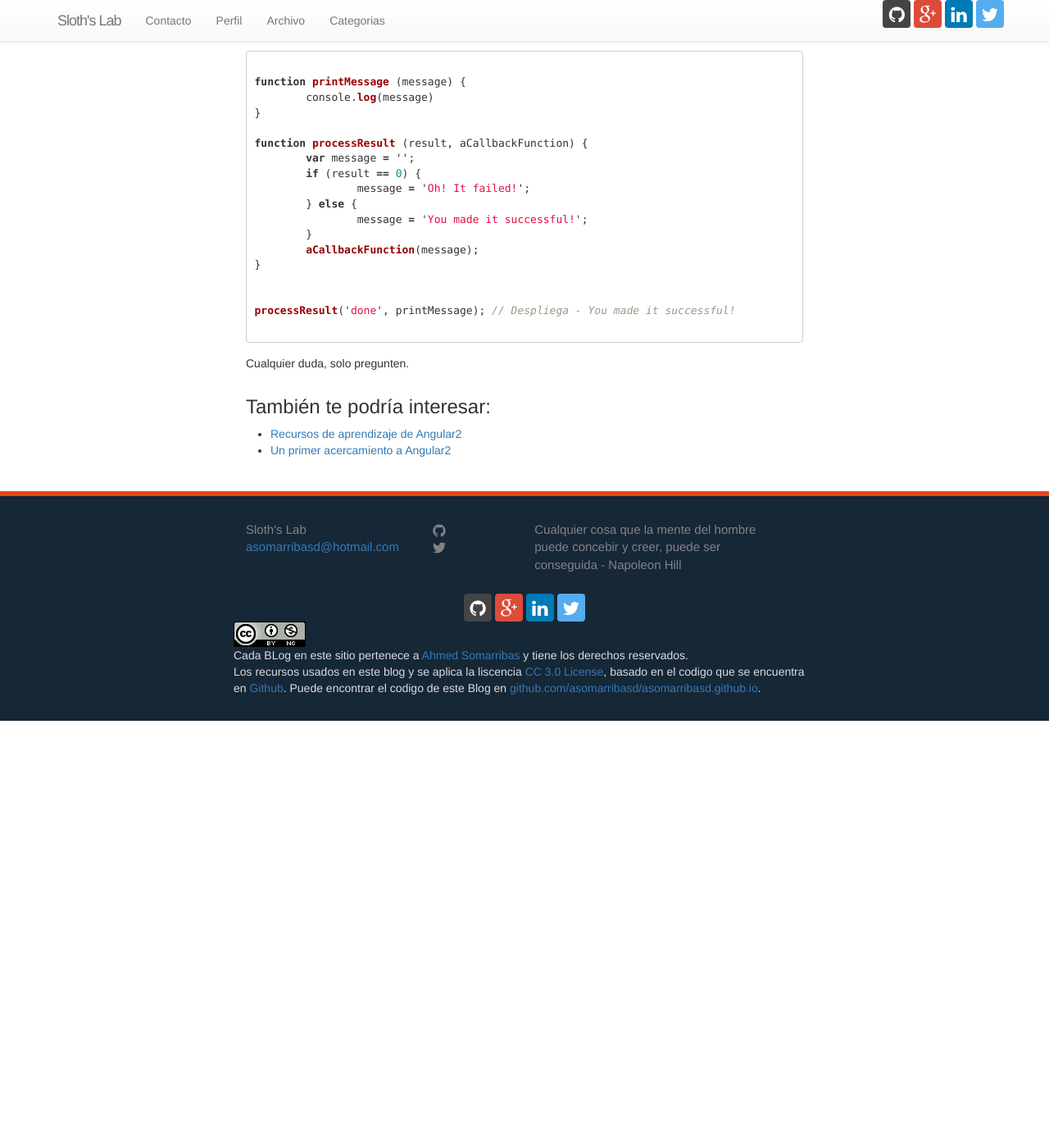
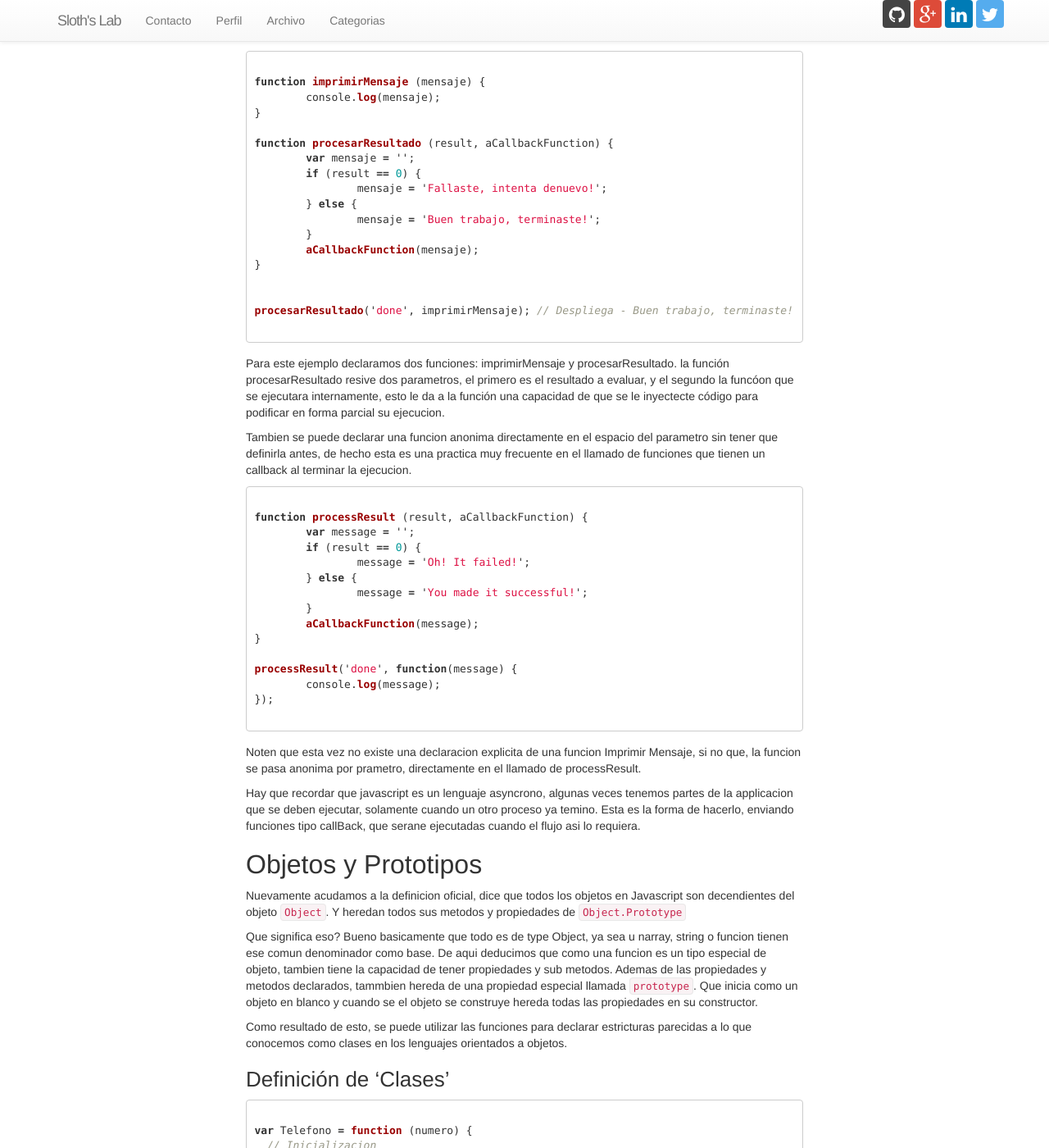
Before and after one commit to asomarribasd/asomarribasd.github.io, a Jekyll site: the page built from _posts/2016-01-04-javascript-conceptos-principales.markdown, in a window 1280 px wide and 1400 px high, scrolled down 4205 px. Shown: the whole window at 82% size. Built offline with Jekyll 4.4.1, drawn with Linux system fonts in a browser that asks for light colours; nearby versions of some CDN libraries; comment, search, counter and statistics services are not loaded; before the commit the page ends 5084 px from its top, so only the background shows below that; some of the changed text lies outside the part shown.

Commit message:
Agregado de modulos.

````diff
--- a/_posts/2016-01-04-javascript-conceptos-principales.markdown
+++ b/_posts/2016-01-04-javascript-conceptos-principales.markdown
@@ -202,9 +202,30 @@
 
 ``` javascript
 
-function printMessage (message) {
-	console.log(message)
+function imprimirMensaje (mensaje) {
+	console.log(mensaje);
 }
+
+function procesarResultado (result, aCallbackFunction) {
+	var mensaje = '';
+	if (result == 0) {
+		mensaje = 'Fallaste, intenta denuevo!';
+	} else {
+		mensaje = 'Buen trabajo, terminaste!';
+	}
+	aCallbackFunction(mensaje);
+}
+
+
+procesarResultado('done', imprimirMensaje); // Despliega - Buen trabajo, terminaste!
+
+```
+
+Para este ejemplo declaramos dos funciones: imprimirMensaje y procesarResultado. la función procesarResultado resive dos parametros, el primero es el resultado a evaluar, y el segundo la funcóon que se ejecutara internamente, esto le da a la función una capacidad de que se le inyectecte código para podificar en forma parcial su ejecucion.
+
+Tambien se puede declarar una funcion anonima directamente en el espacio del parametro sin tener que definirla antes, de hecho esta es una practica muy frecuente en el llamado de funciones que tienen un callback al terminar la ejecucion.
+
+``` javascript
 
 function processResult (result, aCallbackFunction) {
 	var message = '';
@@ -216,10 +237,117 @@
 	aCallbackFunction(message);
 }
 
-
-processResult('done', printMessage); // Despliega - You made it successful!
+processResult('done', function(message) {
+	console.log(message);
+});
 
 ```
 
+Noten que esta vez no existe una declaracion explicita de una funcion Imprimir Mensaje, si no que, la funcion se pasa anonima por prametro, directamente en el llamado de processResult.
 
-Cualquier duda, solo pregunten.
+Hay que recordar que javascript es un lenguaje asyncrono, algunas veces tenemos partes de la applicacion que se deben ejecutar, solamente cuando un otro proceso ya temino.
+Esta es la forma de hacerlo, enviando funciones tipo callBack, que serane ejecutadas cuando el flujo asi lo requiera.
+
+## Objetos y Prototipos
+
+Nuevamente acudamos a la definicion oficial, dice que todos los objetos en Javascript son decendientes del objeto `Object`. Y heredan todos sus metodos y propiedades de `Object.Prototype`
+
+Que significa eso? Bueno basicamente que todo es de type Object, ya sea u narray, string o funcion tienen ese comun denominador como base. De aqui deducimos que como una funcion es un tipo especial de objeto, tambien tiene la capacidad de tener propiedades y sub metodos. Ademas de las propiedades y metodos declarados, tammbien hereda de una propiedad especial llamada `prototype`. Que inicia como un objeto en blanco y cuando se el objeto se construye hereda todas las propiedades en su constructor.
+
+Como resultado de esto, se puede utilizar las funciones para declarar estricturas parecidas a lo que conocemos como clases en los lenguajes orientados a objetos.
+
+### Definición de 'Clases'
+
+``` javascript
+
+var Telefono = function (numero) {
+  // Inicializacion
+  this.numero = numero;
+	this.extension = "";
+	this.pais = "";
+}
+
+```
+
+### Agregar Metodos
+
+Tambien puedes ampliar la funcionalidad de tu objeto luego de ser declarado, agregando por ejemplo methodos, de la siguiente manera:
+
+``` javascript
+
+Telefono.prototype.call = function () {
+	console.log('Llamando...!');
+}
+
+Telefono.prototype.sms = function (mensaje) {
+	console.log('Enviando Mensaje: '+mensaje);
+}
+
+```
+
+Tambien podrias sobre escribir completamente el objeto `prototype` con todas tus funciones. Eso si recordando que en este caso sobre escribira todo lo que tiene.
+
+``` javascript
+
+Telefono.prototype = {
+  call: function () {
+    console.log('Llamando...!');
+  },
+  sms: function (mensaje) {
+    console.log('Enviando Mensaje: '+mensaje);
+  }
+}
+
+```
+
+## Construccion y ejecución de la instancia
+
+``` javascript
+
+var miTelefono = new Telefono('506');
+miTelefono.call(); // Despliega - Llamando ...!
+
+```
+
+## Exportar e importar modulos (Module Export and import)
+
+En javascript, se pueden importar el equivalente a librerias, o modulos, que por lo general son contenidos en un mismo archivo, esto para poder reutilizar codigo  eficientemente.
+
+Para este ejemplo crearemos dos archivos:
+
+#### mascota.js
+
+Primero definimos el modulo Mascota
+
+``` javascript
+'use strict';
+
+var Mascota = function (nombreMascota) {
+	this.miNombre = nombreMascota;
+}
+
+Pet.prototype.hable = function(message) {
+	console.log(this.miNombre +' dice '+ message);
+}
+
+module.exports.Mascota = Mascota;
+
+```
+#### index.js
+
+Ocupamos hacer uso de la libreria en nuestro nuevo archivo, para ello tenemos que importarlo.
+
+``` javascript
+'use strict';
+
+var mascota = require('./mascota');
+
+var miPerro = new mascota.Mascota('Husky');
+
+miPerro.hable('Gua Gua, tengo hambre!'); // displays - Husky says blah blah
+
+```
+
+En el segundo archivo, se importa la libreria mascota y se le asigna a una variable, de modo que el modulo exportado en ese archivo se comporta como la declaracion de un objeto.
+
+Cualquier duda, o si desean que incluya otro tema, solo pregunten.
````
